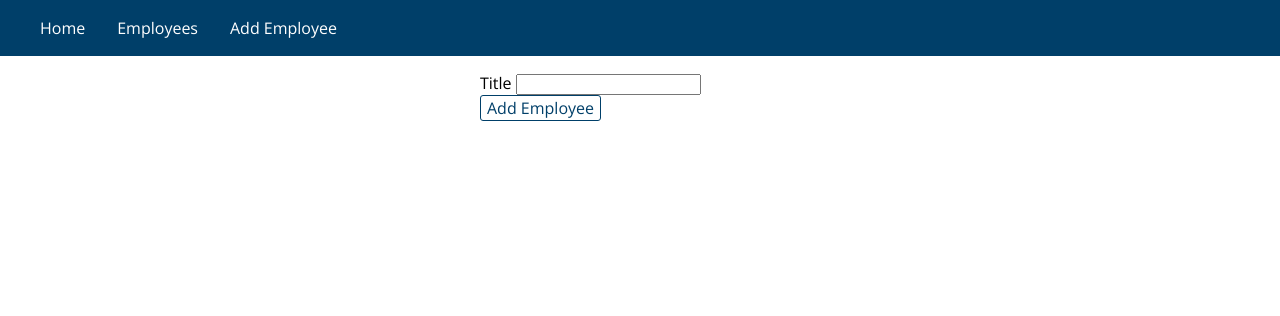
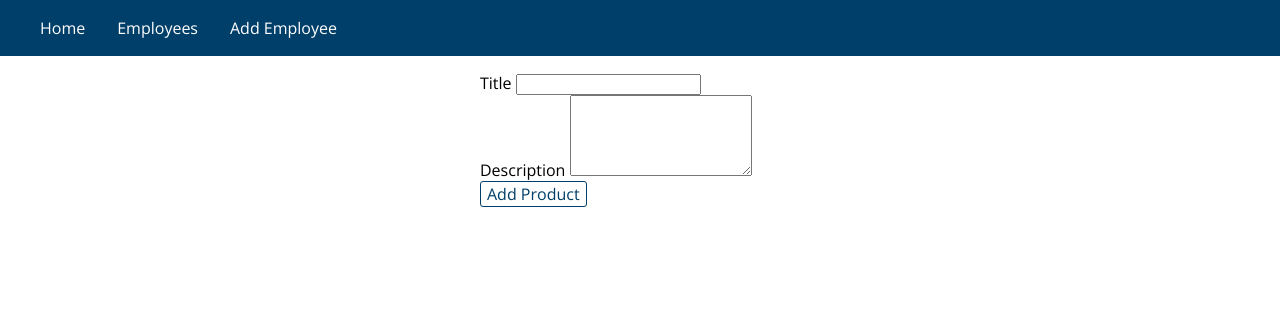
Before and after one commit to zep1994/Node_Project_2023, a Node server app: page /admin/add-employee in a window 1280 px wide. Shown: the top 316 px of the page. Run offline with Node 20, Linux system fonts and the light colour scheme; some libraries are stand-ins or nearby versions.

Commit message:
Update Object

```diff
--- a/controllers/admin.js
+++ b/controllers/admin.js
@@ -1,7 +1,8 @@
+const employee = require('../models/employee');
 const Employee = require('../models/employee');
 
 exports.getAddEmployees = (req, res, next) => {
-  res.render('admin/employee/add-employee', {
+  res.render('admin/employee/edit-employee', {
     pageTitle: 'Add Employee',
     path: '/admin/add-employee',
     editing: false
@@ -11,10 +12,10 @@ exports.getAddEmployees = (req, res, next) => {
 exports.postAddEmployees = (req, res, next) => {
   const title = req.body.title;
   //const imageUrl = req.body.imageUrl;
-  //const description = req.body.description;
+  const description = req.body.description;
   const employee = new Employee({
     title: title,
-    //description: description,
+    description: description,
     // imageUrl: imageUrl
   });
   employee
@@ -34,14 +35,13 @@ exports.getEditEmployee = (req, res, next) => {
   if (!editMode) {
     return res.redirect('/');
   }
-  const prodId = req.params.employeeId;
-  Employee.findById(prodId)
-    // Employee.findById(prodId)
+  const employeeId = req.params.employeeId;
+  Employee.findById(employeeId)
     .then(employee => {
       if (!employee) {
         return res.redirect('/');
       }
-      res.render('admin/edit-employee', {
+      res.render('admin/employee/edit-employee', {
         pageTitle: 'Edit Employee',
         path: '/admin/edit-employee',
         editing: editMode,
@@ -52,46 +52,32 @@ exports.getEditEmployee = (req, res, next) => {
 };
 
 exports.postEditEmployee = (req, res, next) => {
-  const prodId = req.body.employeeId;
+  const employeeId = req.body.employeeId;
   const updatedTitle = req.body.title;
-  const updatedPrice = req.body.price;
-  const updatedImageUrl = req.body.imageUrl;
+  // const updatedImageUrl = req.body.imageUrl;
   const updatedDesc = req.body.description;
 
-  const employee = new Employee(
-    updatedTitle,
-    updatedPrice,
-    updatedDesc,
-    updatedImageUrl,
-    prodId
-  );
-  employee
-    .save()
+  Employee.findById(employeeId)
+  .then(employee => {
+    employee.title = updatedTitle
+    employee.description = updatedDesc
+    employee.save()
+  })
+
     .then(result => {
       console.log('UPDATED PRODUCT!');
-      res.redirect('/admin/employees');
+      res.redirect('/employees');
     })
     .catch(err => console.log(err));
 };
 
-exports.getEmployees = (req, res, next) => {
-  Employee.find()
-    .then(employees => {
-      res.render('admin/employee/employees', {
-        employees: employees,
-        pageTitle: 'Admin Employees',
-        path: '/admin/employees'
-      });
-    })
-    .catch(err => console.log(err));
-};
 
 exports.postDeleteEmployee = (req, res, next) => {
   const prodId = req.body.employeeId;
   Employee.deleteById(prodId)
     .then(() => {
       console.log('DESTROYED PRODUCT');
-      res.redirect('/admin/employees');
+      res.redirect('/employees');
     })
     .catch(err => console.log(err));
 };
--- /dev/null
+++ b/views/admin/employee/edit-employee.ejs
@@ -0,0 +1,26 @@
+<%- include('../../includes/head.ejs') %>
+    <link rel="stylesheet" href="/css/forms.css">
+    <link rel="stylesheet" href="/css/employee.css">
+</head>
+
+<body>
+   <%- include('../../includes/navigation.ejs') %>
+
+    <main>
+        <form class="employee-form" action="/admin/<% if (editing) { %>edit-employee<% } else { %>add-employee<% } %>" method="POST">
+            <div class="form-control">
+                <label for="title">Title</label>
+                <input type="text" name="title" id="title" value="<% if (editing) { %><%= employee.title %><% } %>">
+            </div>
+            <div class="form-control">
+                <label for="description">Description</label>
+                <textarea name="description" id="description" rows="5"><% if (editing) { %><%= employee.description %><% } %></textarea>
+            </div>
+            <% if (editing) { %>
+                <input type="hidden" value="<%= employee._id %>" name="employeeId">
+            <% } %>
+
+            <button class="btn" type="submit"><% if (editing) { %>Update Product<% } else { %>Add Product<% } %></button>
+        </form>
+    </main>
+<%- include('../../includes/end.ejs') %>
```
Also changed, not shown: models/employee.js (+4 -4 lines), routes/admin.js (+7 -0 lines), views/employee/employee-detail.ejs (+11 -1 lines).
